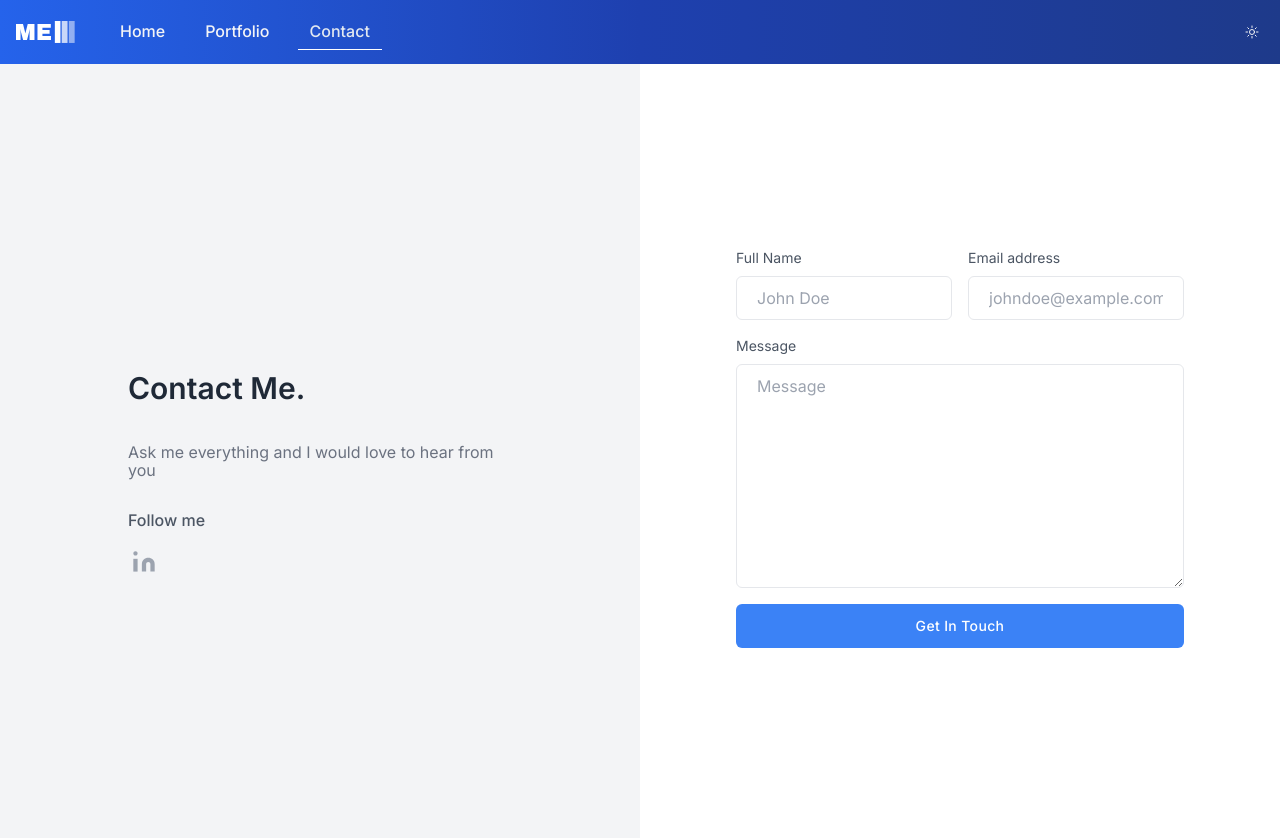
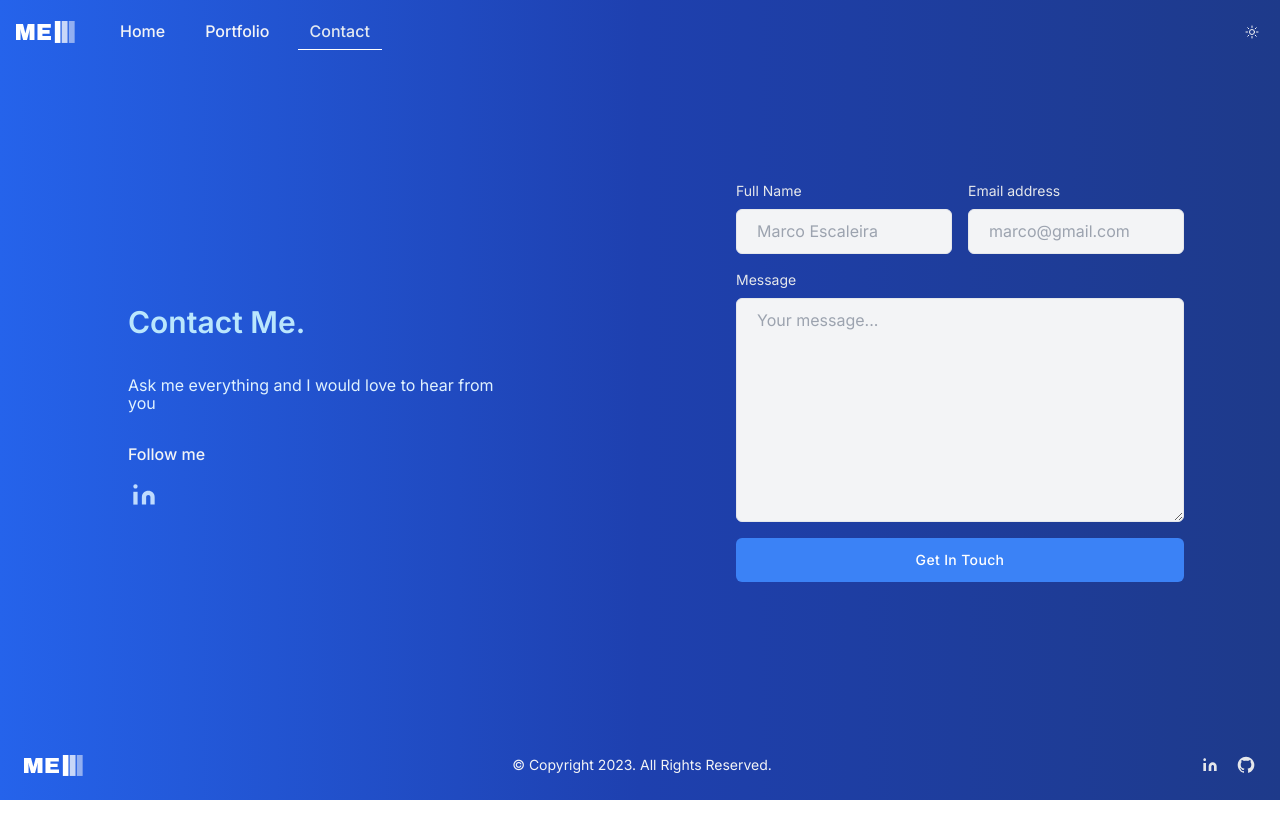
Before and after one commit to MarcoEscaleira/portfolio, a Next.js app: page /contact in a window 1280 px wide. Shown: the top 838 px of the page. After the commit the page ends 800 px from the top, so only its background shows below. Built offline with nearby package versions, Linux system fonts and the light colour scheme.

Commit message:
small touches

```diff
--- /dev/null
+++ b/components/layout/Footer.tsx
@@ -0,0 +1,54 @@
+import { FC } from "react";
+import { NextFont } from "@next/font/dist/types";
+import Image from "next/image";
+import Link from "next/link";
+
+interface IFooterProps {
+  font: NextFont;
+}
+
+export const Footer: FC<IFooterProps> = ({ font }) => {
+  return (
+    <footer className={`${font.className} bg-transparent dark:bg-gray-900`}>
+      <div className="container flex flex-col items-center justify-between p-6 mx-auto space-y-4 sm:space-y-0 sm:flex-row">
+        <Link href="/">
+          <Image src="/logo-white.svg" alt="logo-marco" height={60} width={60} className="text-black" />
+        </Link>
+
+        <p className="text-sm text-gray-100 dark:text-gray-300">© Copyright 2023. All Rights Reserved.</p>
+
+        <div className="flex -mx-2">
+          <Link
+            href="https://www.linkedin.com/in/marco-escaleira00/"
+            target="_blank"
+            className="mx-2 text-gray-200 transition-colors duration-300 dark:text-gray-300 hover:text-blue-500 dark:hover:text-blue-400"
+            aria-label="LinkedIn"
+          >
+            <svg className="w-5 h-5" viewBox="0 0 24 24" fill="none" xmlns="http://www.w3.org/2000/svg">
+              <path
+                d="M15.2 8.80005C16.4731 8.80005 17.694 9.30576 18.5941 10.2059C19.4943 11.1061 20 12.327 20 13.6V19.2H16.8V13.6C16.8 13.1757 16.6315 12.7687 16.3314 12.4687C16.0313 12.1686 15.6244 12 15.2 12C14.7757 12 14.3687 12.1686 14.0687 12.4687C13.7686 12.7687 13.6 13.1757 13.6 13.6V19.2H10.4V13.6C10.4 12.327 10.9057 11.1061 11.8059 10.2059C12.7061 9.30576 13.927 8.80005 15.2 8.80005Z"
+                fill="currentColor"
+              />
+              <path d="M7.2 9.6001H4V19.2001H7.2V9.6001Z" fill="currentColor" />
+              <path
+                d="M5.6 7.2C6.48366 7.2 7.2 6.48366 7.2 5.6C7.2 4.71634 6.48366 4 5.6 4C4.71634 4 4 4.71634 4 5.6C4 6.48366 4.71634 7.2 5.6 7.2Z"
+                fill="currentColor"
+              />
+            </svg>
+          </Link>
+
+          <Link
+            href="https://github.com/MarcoEscaleira"
+            target="_blank"
+            className="mx-2 text-gray-200 transition-colors duration-300 dark:text-gray-300 hover:text-blue-500 dark:hover:text-blue-400"
+            aria-label="Github"
+          >
+            <svg className="w-5 h-5 fill-current" viewBox="0 0 24 24" fill="none" xmlns="http://www.w3.org/2000/svg">
+              <path d="M12.026 2C7.13295 1.99937 2.96183 5.54799 2.17842 10.3779C1.395 15.2079 4.23061 19.893 8.87302 21.439C9.37302 21.529 9.55202 21.222 9.55202 20.958C9.55202 20.721 9.54402 20.093 9.54102 19.258C6.76602 19.858 6.18002 17.92 6.18002 17.92C5.99733 17.317 5.60459 16.7993 5.07302 16.461C4.17302 15.842 5.14202 15.856 5.14202 15.856C5.78269 15.9438 6.34657 16.3235 6.66902 16.884C6.94195 17.3803 7.40177 17.747 7.94632 17.9026C8.49087 18.0583 9.07503 17.99 9.56902 17.713C9.61544 17.207 9.84055 16.7341 10.204 16.379C7.99002 16.128 5.66202 15.272 5.66202 11.449C5.64973 10.4602 6.01691 9.5043 6.68802 8.778C6.38437 7.91731 6.42013 6.97325 6.78802 6.138C6.78802 6.138 7.62502 5.869 9.53002 7.159C11.1639 6.71101 12.8882 6.71101 14.522 7.159C16.428 5.868 17.264 6.138 17.264 6.138C17.6336 6.97286 17.6694 7.91757 17.364 8.778C18.0376 9.50423 18.4045 10.4626 18.388 11.453C18.388 15.286 16.058 16.128 13.836 16.375C14.3153 16.8651 14.5612 17.5373 14.511 18.221C14.511 19.555 14.499 20.631 14.499 20.958C14.499 21.225 14.677 21.535 15.186 21.437C19.8265 19.8884 22.6591 15.203 21.874 10.3743C21.089 5.54565 16.9181 1.99888 12.026 2Z"></path>
+            </svg>
+          </Link>
+        </div>
+      </div>
+    </footer>
+  );
+};
--- a/components/Header.tsx
+++ b/components/layout/Header.tsx
@@ -9,7 +9,7 @@ interface IHeaderProps {
   font: NextFont;
 }
 
-const Header: FC<IHeaderProps> = ({ font }) => {
+export const Header: FC<IHeaderProps> = ({ font }) => {
   const router = useRouter();
 
   return (
@@ -43,5 +43,3 @@ const Header: FC<IHeaderProps> = ({ font }) => {
     </header>
   );
 };
-
-export default Header;
--- a/components/layout.tsx
+++ b/components/layout/Layout.tsx
@@ -1,14 +1,15 @@
+import { FC } from "react";
 import Head from "next/head";
 import { ThemeProvider } from "next-themes";
 import { NextFont } from "@next/font/dist/types";
-import Header from "@/components/Header";
+import { Header, Footer } from "@/components/layout";
 
 type LayoutProps = {
   children: React.ReactNode;
   font: NextFont;
 };
 
-export default function Layout({ children, font }: LayoutProps) {
+export const Layout: FC<LayoutProps> = ({ children, font }) => {
   return (
     <>
       <Head>
@@ -20,16 +21,14 @@ export default function Layout({ children, font }: LayoutProps) {
       </Head>
 
       <ThemeProvider attribute="class" defaultTheme="system" enableSystem>
-        <div className="w-full h-screen bg-gradient-to-r from-blue-600 via-blue-800 to-blue-900 dark:from-gray-700 dark:via-gray-800 dark:to-gray-900 text-gray-100 dark:text-white">
+        <div className="flex flex-col w-full h-screen bg-gradient-to-r from-blue-600 via-blue-800 to-blue-900 dark:from-gray-700 dark:via-gray-800 dark:to-gray-900 text-gray-100 dark:text-white">
           <Header font={font} />
 
-          <main className={font.className}>{children}</main>
+          <main className={`${font.className} flex-1`}>{children}</main>
 
-          <footer className={font.className}>
-            <p>Powered by Marco Escaleira</p>
-          </footer>
+          <Footer font={font} />
         </div>
       </ThemeProvider>
     </>
   );
-}
+};
--- /dev/null
+++ b/components/layout/index.ts
@@ -0,0 +1,3 @@
+export * from "./Header";
+export * from "./Footer";
+export * from "./Layout";
--- a/pages/_app.tsx
+++ b/pages/_app.tsx
@@ -1,7 +1,7 @@
 import "@/styles/global.css";
 import "normalize.css";
 import type { AppProps } from "next/app";
-import Layout from "@/components/layout";
+import { Layout } from "@/components/layout";
 import { Inter } from "@next/font/google";
 
 const inter = Inter({ subsets: ["latin"] });
--- a/pages/contact.tsx
+++ b/pages/contact.tsx
@@ -1,17 +1,19 @@
+import Link from "next/link";
+
 export default function Contact() {
   return (
-    <section className="w-full min-h-screen bg-white dark:bg-gray-900 lg:flex">
-      <div className="flex flex-col justify-center w-full p-8 lg:bg-gray-100 lg:dark:bg-gray-800 lg:px-12 xl:px-32 lg:w-1/2">
-        <h1 className="text-2xl font-semibold text-gray-800 capitalize dark:text-white lg:text-3xl">contact me.</h1>
+    <section className="w-full h-full lg:flex">
+      <div className="flex flex-col justify-center w-full p-8 lg:px-12 xl:px-32 lg:w-1/2">
+        <h1 className="text-2xl font-semibold text-sky-200 capitalize dark:text-white lg:text-3xl">contact me.</h1>
 
-        <p className="mt-4 text-gray-500 dark:text-gray-400">Ask me everything and I would love to hear from you</p>
+        <p className="mt-4 text-sky-100 dark:text-gray-400">Ask me everything and I would love to hear from you</p>
 
         <div className="mt-6 md:mt-8">
-          <h3 className="font-medium text-gray-600 dark:text-gray-300">Follow me</h3>
+          <h3 className="font-medium text-gray-100 dark:text-gray-300">Follow me</h3>
 
           <div className="flex mt-4 -mx-1.5">
-            <a
-              className="mx-1.5 dark:hover:text-blue-400 text-gray-400 transition-colors duration-300 transform hover:text-blue-500"
+            <Link
+              className="mx-1.5 dark:hover:text-blue-400 text-blue-200 transition-colors duration-300 transform hover:text-blue-500"
               href="https://www.linkedin.com/in/marco-escaleira00/"
               target="_blank"
             >
@@ -26,7 +28,7 @@ export default function Contact() {
                   fill="currentColor"
                 />
               </svg>
-            </a>
+            </Link>
           </div>
         </div>
       </div>
@@ -35,29 +37,29 @@ export default function Contact() {
         <form>
           <div className="-mx-2 md:items-center md:flex">
             <div className="flex-1 px-2">
-              <label className="block mb-2 text-sm text-gray-600 dark:text-gray-200">Full Name</label>
+              <label className="block mb-2 text-sm text-gray-200">Full Name</label>
               <input
                 type="text"
-                placeholder="John Doe"
-                className="block w-full px-5 py-3 mt-2 text-gray-700 placeholder-gray-400 bg-white border border-gray-200 rounded-md dark:placeholder-gray-600 dark:bg-gray-900 dark:text-gray-300 dark:border-gray-700 focus:border-blue-400 dark:focus:border-blue-400 focus:ring-blue-400 focus:outline-none focus:ring focus:ring-opacity-40"
+                placeholder="Marco Escaleira"
+                className="block w-full px-5 py-3 mt-2 text-gray-700 placeholder-gray-400 bg-gray-100 border border-gray-200 rounded-md dark:placeholder-gray-600 dark:bg-gray-900 dark:text-gray-300 dark:border-gray-700 focus:border-blue-400 dark:focus:border-blue-400 focus:ring-blue-400 focus:outline-none focus:ring focus:ring-opacity-40"
               />
             </div>
 
             <div className="flex-1 px-2 mt-4 md:mt-0">
-              <label className="block mb-2 text-sm text-gray-600 dark:text-gray-200">Email address</label>
+              <label className="block mb-2 text-sm text-gray-200">Email address</label>
               <input
                 type="email"
-                placeholder="johndoe@example.com"
-                className="block w-full px-5 py-3 mt-2 text-gray-700 placeholder-gray-400 bg-white border border-gray-200 rounded-md dark:placeholder-gray-600 dark:bg-gray-900 dark:text-gray-300 dark:border-gray-700 focus:border-blue-400 dark:focus:border-blue-400 focus:ring-blue-400 focus:outline-none focus:ring focus:ring-opacity-40"
+                placeholder="marco@gmail.com"
+                className="block w-full px-5 py-3 mt-2 text-gray-700 placeholder-gray-400 bg-gray-100 border border-gray-200 rounded-md dark:placeholder-gray-600 dark:bg-gray-900 dark:text-gray-300 dark:border-gray-700 focus:border-blue-400 dark:focus:border-blue-400 focus:ring-blue-400 focus:outline-none focus:ring focus:ring-opacity-40"
               />
             </div>
           </div>
 
           <div className="w-full mt-4">
-            <label className="block mb-2 text-sm text-gray-600 dark:text-gray-200">Message</label>
+            <label className="block mb-2 text-sm text-gray-200">Message</label>
             <textarea
-              className="block w-full h-32 px-5 py-3 mt-2 text-gray-700 placeholder-gray-400 bg-white border border-gray-200 rounded-md md:h-56 dark:placeholder-gray-600 dark:bg-gray-900 dark:text-gray-300 dark:border-gray-700 focus:border-blue-400 dark:focus:border-blue-400 focus:ring-blue-400 focus:outline-none focus:ring focus:ring-opacity-40"
-              placeholder="Message"
+              className="block w-full h-32 px-5 py-3 mt-2 text-gray-700 placeholder-gray-400 bg-gray-100 border border-gray-200 rounded-md md:h-56 dark:placeholder-gray-600 dark:bg-gray-900 dark:text-gray-300 dark:border-gray-700 focus:border-blue-400 dark:focus:border-blue-400 focus:ring-blue-400 focus:outline-none focus:ring focus:ring-opacity-40"
+              placeholder="Your message..."
             ></textarea>
           </div>
 
--- a/pages/index.tsx
+++ b/pages/index.tsx
@@ -1,9 +1,7 @@
 export default function Home() {
   return (
     <div>
-      <h3 className="text-3xl font-bold">
-        Welcome to <span className="text-blue-500">Marco Portfolio!</span>
-      </h3>
+
     </div>
   );
 }
--- a/pages/portfolio.tsx
+++ b/pages/portfolio.tsx
@@ -1,9 +1,7 @@
 export default function Portfolio() {
   return (
     <div>
-      <h3 className="text-3xl font-bold">
-        Marco&apos;s portfolio
-      </h3>
+
     </div>
   );
 }
```
